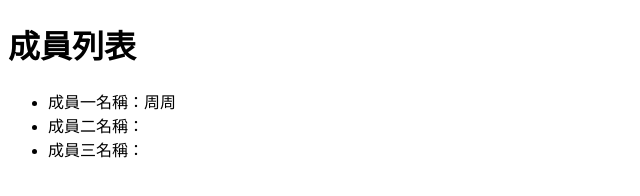
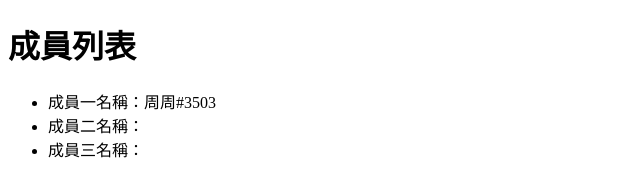
Before and after one commit to JHOUJHOU/git_task_4, a plain HTML site: page index.html in a window 1280 px wide. Shown: the full height of the page, 0-640 px from the left. Drawn offline with Linux system fonts and the light colour scheme.

Commit message:
調整成員一名稱

```diff
--- a/index.html
+++ b/index.html
@@ -8,7 +8,7 @@
 <body>
     <h1>成員列表</h1>
     <ul>
-        <li>成員一名稱：周周</li>
+        <li>成員一名稱：周周#3503</li>
         <li>成員二名稱：</li>
         <li>成員三名稱：</li>
     </ul>
```
